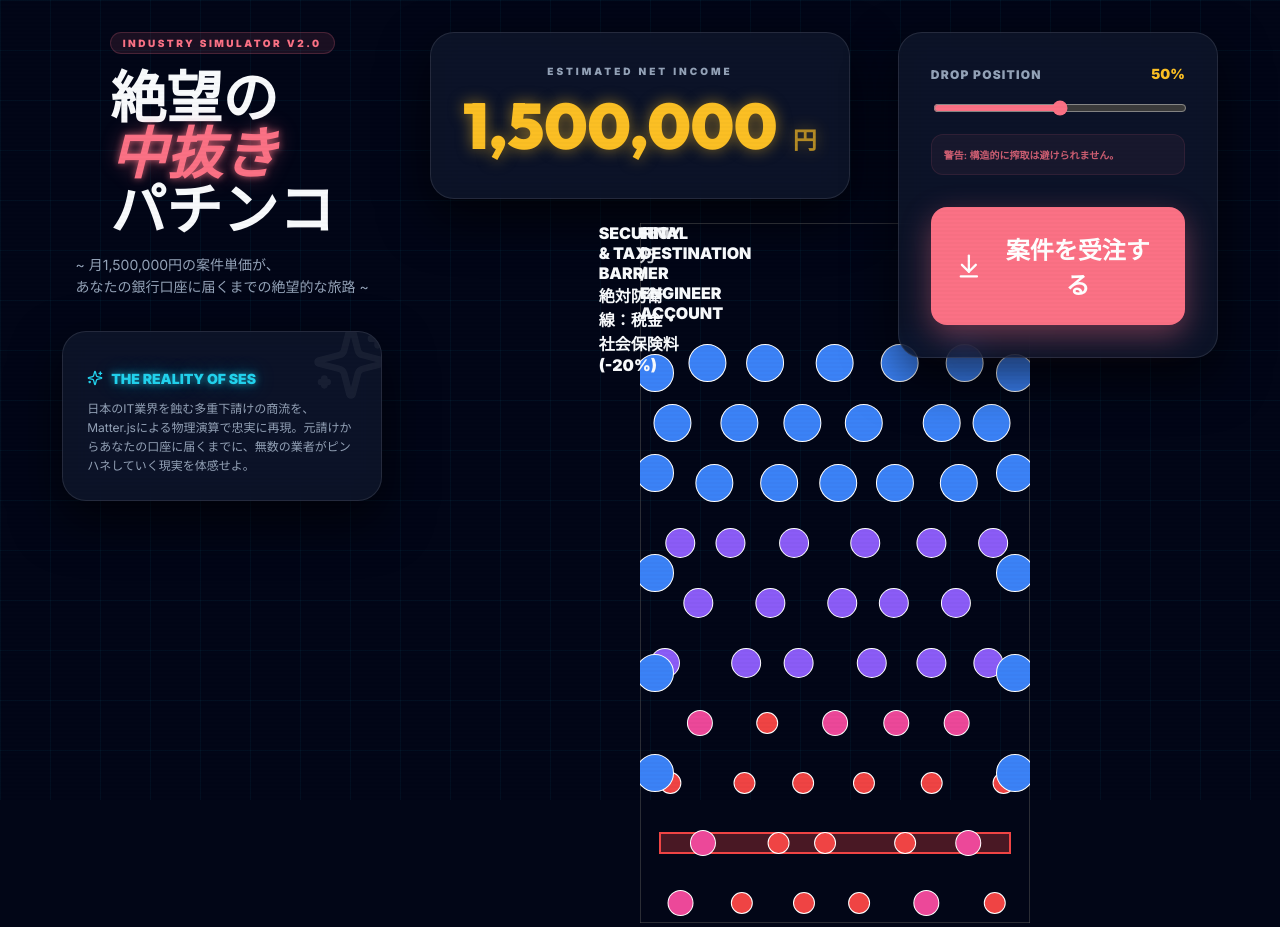
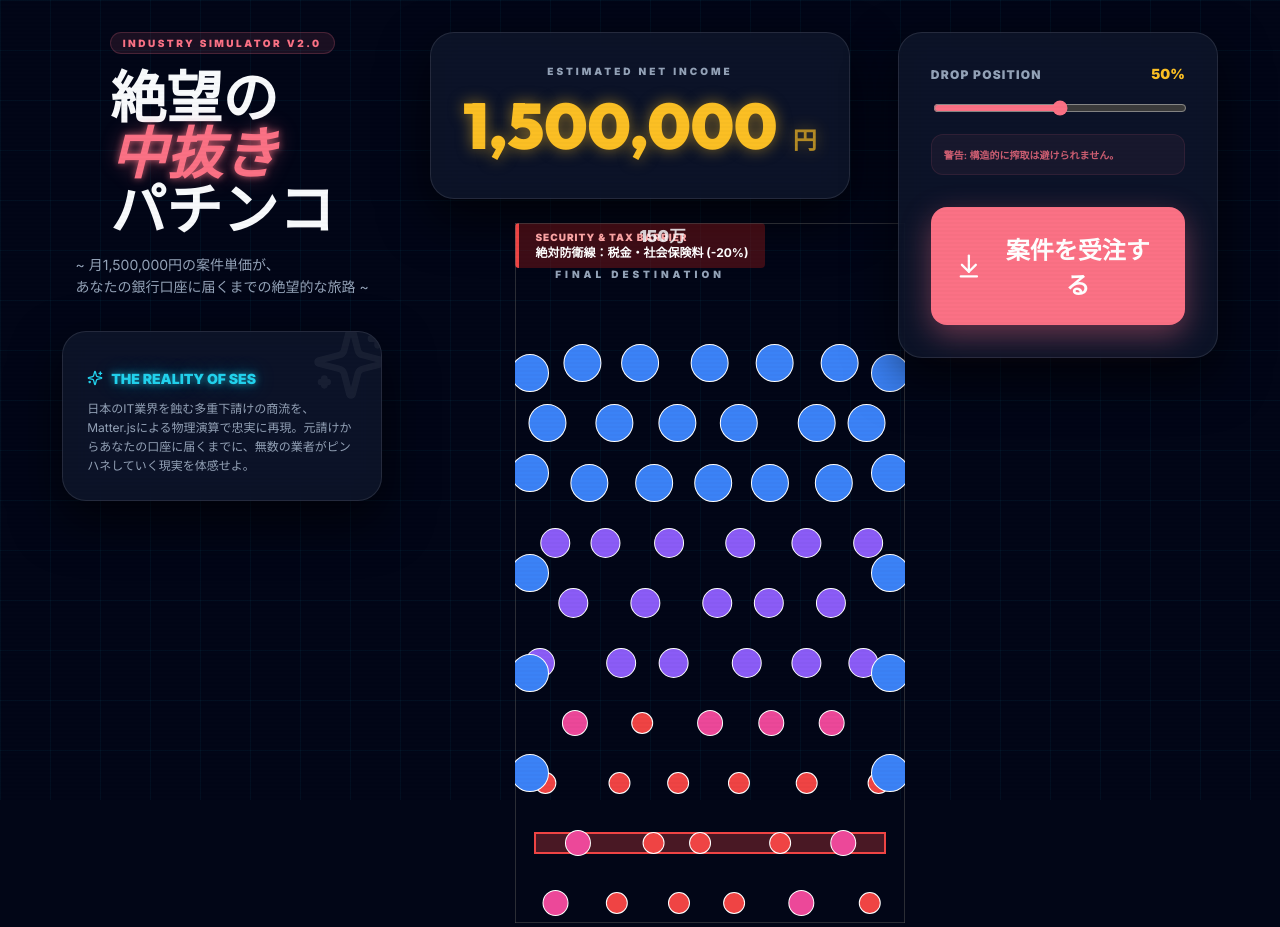
Before and after one commit to NanatoOgawa/ses-pachinko, a Next.js app: page / in a window 1280 px wide. Built offline with nearby package versions, Linux system fonts and the light colour scheme.

Commit message:
UI: Fixed text overlap and improved layout clarity

```diff
--- a/src/app/page.tsx
+++ b/src/app/page.tsx
@@ -178,21 +178,6 @@ const GameCanvas = ({
           </div>
         )}
 
-        {/* 税金ゾーンのよりリッチな警告 */}
-        <div className="absolute bottom-[80px] left-0 w-full flex justify-center pointer-events-none">
-          <div className="px-6 py-2 bg-red-950/90 border-y-2 border-red-500/50 flex flex-col items-center gap-1 backdrop-blur-md">
-            <span className="text-[10px] text-red-400 font-black tracking-[0.3em] uppercase">Security & Tax Barrier</span>
-            <span className="text-xs text-white font-black">絶対防衛線：税金・社会保険料 (-20%)</span>
-          </div>
-        </div>
-
-        {/* 下部の最終地点ラベル */}
-        <div className="absolute bottom-4 left-0 w-full text-center pointer-events-none">
-          <span className="text-zinc-600 text-[10px] font-black tracking-[0.5em] uppercase opacity-50">
-            Final Destination / Engineer Account
-          </span>
-        </div>
-
         {/* 衝突ポップアップエフェクト */}
         {effects.map((ef) => (
           <div
@@ -203,6 +188,17 @@ const GameCanvas = ({
             {ef.text}
           </div>
         ))}
+      </div>
+
+      {/* キャンバスの外側に情報を配置（重なり防止） */}
+      <div className="flex flex-col items-center mt-4 gap-2">
+        <div style={{ background: 'rgba(153, 27, 27, 0.4)', borderLeft: '4px solid #ef4444', padding: '0.5rem 1rem', width: '100%', borderRadius: '4px' }}>
+          <div style={{ fontSize: '10px', color: '#fca5a5', fontWeight: '900', textTransform: 'uppercase', letterSpacing: '0.1em' }}>Security & Tax Barrier</div>
+          <div style={{ fontSize: '12px', color: 'white', fontWeight: '700' }}>絶対防衛線：税金・社会保険料 (-20%)</div>
+        </div>
+        <div className="text-center opacity-40">
+          <div style={{ fontSize: '10px', color: '#94a3b8', fontWeight: '900', textTransform: 'uppercase', letterSpacing: '0.4em' }}>Final Destination</div>
+        </div>
       </div>
     </div>
   );
```
